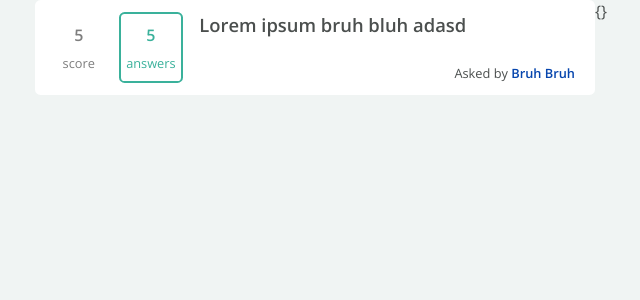
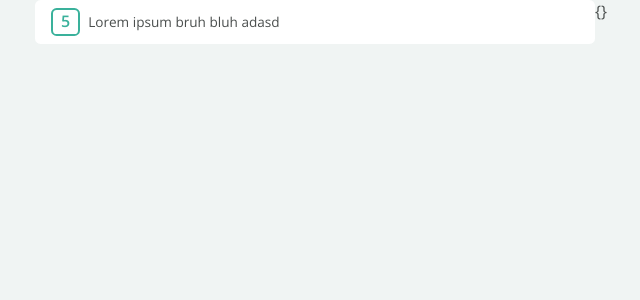
Before and after one commit to MoophHD/stack-overflow-clone, a React (Create React App) app in the folder client/: page /user/1 in a window 1280 px wide. Shown: the top 300 px of the page, without its empty margins (319-959 px from the left). Built offline with nearby package versions, Linux system fonts and the light colour scheme; no server answers.

Commit message:
add slim version to QuestionCard component

```diff
--- a/client/src/components/QuestionCard/QuestionCard.component.js
+++ b/client/src/components/QuestionCard/QuestionCard.component.js
@@ -1,21 +1,26 @@
-import styled from "styled-components";
+import styled, { css } from "styled-components";
 import InfoBlocks from "./components/InfoBlocks.component";
 import AuthorRow from "./components/Author.component";
 
 const QuestionCard = ({
   authorName,
-  authorId = "123",
+  authorId,
   title,
   answerCount,
   score,
   isClosed,
   slim = false,
 }) => (
-  <Container>
-    <InfoBlocks answerCount={answerCount} score={score} isClosed={isClosed} />
+  <Container slim={slim}>
+    <InfoBlocks
+      slim={slim}
+      answerCount={answerCount}
+      score={score}
+      isClosed={isClosed}
+    />
 
     <ContentContainer>
-      <Title>{title}</Title>
+      <Title slim={slim}>{title}</Title>
 
       <AuthorContainer>
         {!slim && <AuthorRow name={authorName} id={authorId} />}
@@ -30,9 +35,16 @@ const Container = styled.div`
   align-items: stretch;
   border-radius: 0.35rem;
   background-color: white;
-  padding: 0.75rem 1.25rem;
   cursor: pointer;
   min-width: 35rem;
+  padding: 0.75rem 1.25rem;
+
+  ${(props) =>
+    props.slim &&
+    css`
+      padding: 0.5rem 1rem;
+      align-items: center;
+    `};
 `;
 
 const ContentContainer = styled.div`
@@ -45,6 +57,13 @@ const ContentContainer = styled.div`
 const Title = styled.h2`
   font-size: 1.15rem;
   margin: 0;
+
+  ${(props) =>
+    props.slim &&
+    css`
+      font-size: 0.85rem;
+      font-weight: normal;
+    `}
 `;
 
 const AuthorContainer = styled.div`
--- a/client/src/components/QuestionCard/components/InfoBlocks.component.js
+++ b/client/src/components/QuestionCard/components/InfoBlocks.component.js
@@ -1,7 +1,15 @@
-import styled from "styled-components";
+import styled, { css } from "styled-components";
 
-const InfoBlocks = ({ score, isClosed, answerCount }) => (
+const InfoBlocks = ({ score, isClosed, answerCount, slim }) => (
   <BlockContainer>
+    {slim ? (
+      <>
+        <Block slim success={isClosed}>
+          <BlockCount slim={slim}>{score}</BlockCount>
+        </Block>
+      </>
+    ) : (
+      <>
         <Block>
           <BlockCount>{score}</BlockCount>
           <BlockText>score</BlockText>
@@ -10,6 +18,8 @@ const InfoBlocks = ({ score, isClosed, answerCount }) => (
           <BlockCount>{answerCount}</BlockCount>
           <BlockText>answers</BlockText>
         </Block>
+      </>
+    )}
   </BlockContainer>
 );
 
@@ -22,22 +32,38 @@ const Block = styled.div`
   align-items: center;
   justify-content: center;
   flex-direction: column;
-
   border: 2px solid transparent;
-  border-color: ${(props) =>
-    props.success ? "var(--color-main)" : "transparent"};
-
-  color: ${(props) =>
-    props.success ? "var(--color-main)" : "var(--color-text-gray)"};
-
+  border-color: transparent;
+  color: var(--color-text-gray);
   border-radius: 0.35rem;
-
   padding: 0.6rem 0.35rem;
   margin-right: 1rem;
+
+  ${(props) =>
+    props.slim &&
+    css`
+      padding: 0 0.5rem;
+      border-color: var(--color-gray);
+      margin-right: .5rem;
+    `}
+
+  ${(props) =>
+    props.success &&
+    css`
+      border-color: var(--color-main);
+      color: var(--color-main);
+    `}
 `;
 
 const BlockCount = styled.span`
   margin-bottom: 0.5rem;
+
+  ${(props) =>
+    props.slim &&
+    css`
+      margin-bottom: 0.1rem;
+    `}
+
   font-weight: bold;
 `;
 
--- a/client/src/pages/User/User.component.js
+++ b/client/src/pages/User/User.component.js
@@ -17,6 +17,7 @@ const User = ({ match, data, getUser }) => {
         isClosed={true}
         score={5}
         title="Lorem ipsum bruh bluh adasd"
+        slim={true}
       />
       {JSON.stringify(data)}
     </Wrapper>
```
Lines whose indentation alone changed are shown as unchanged.
